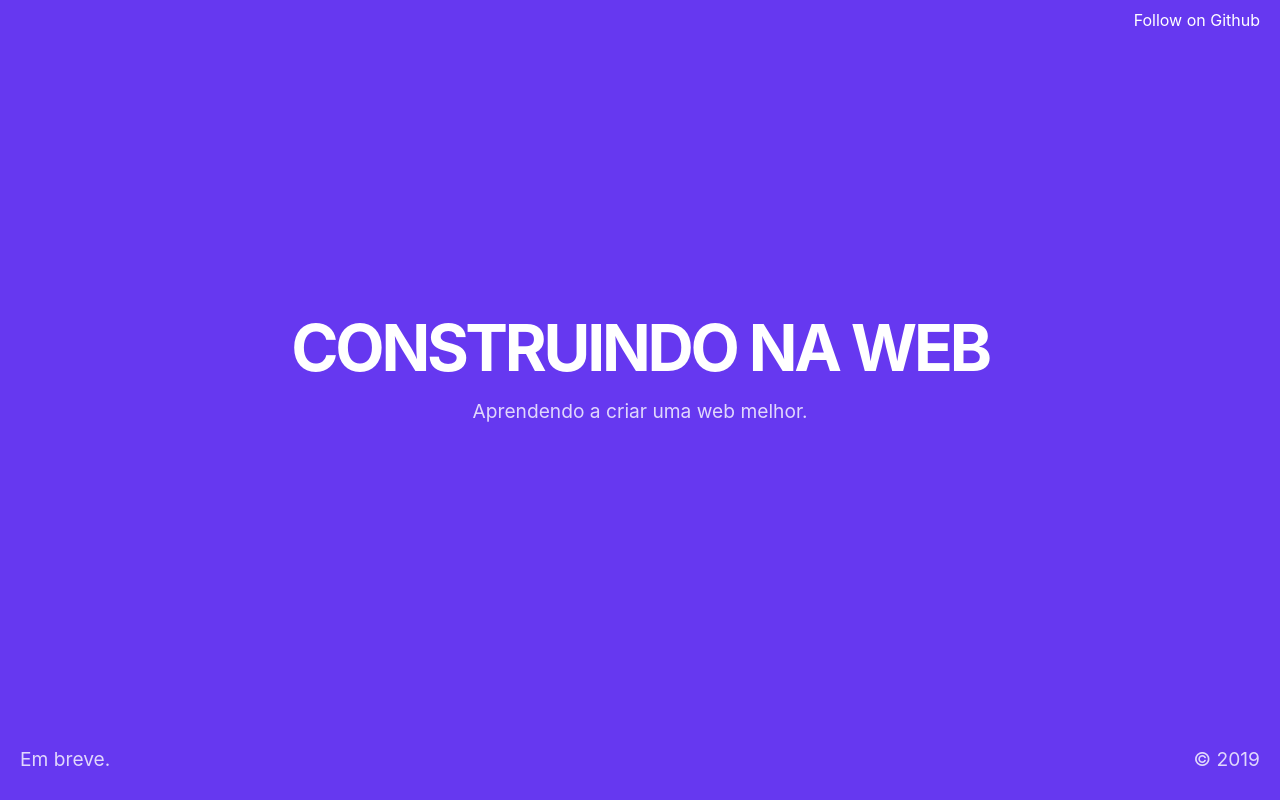
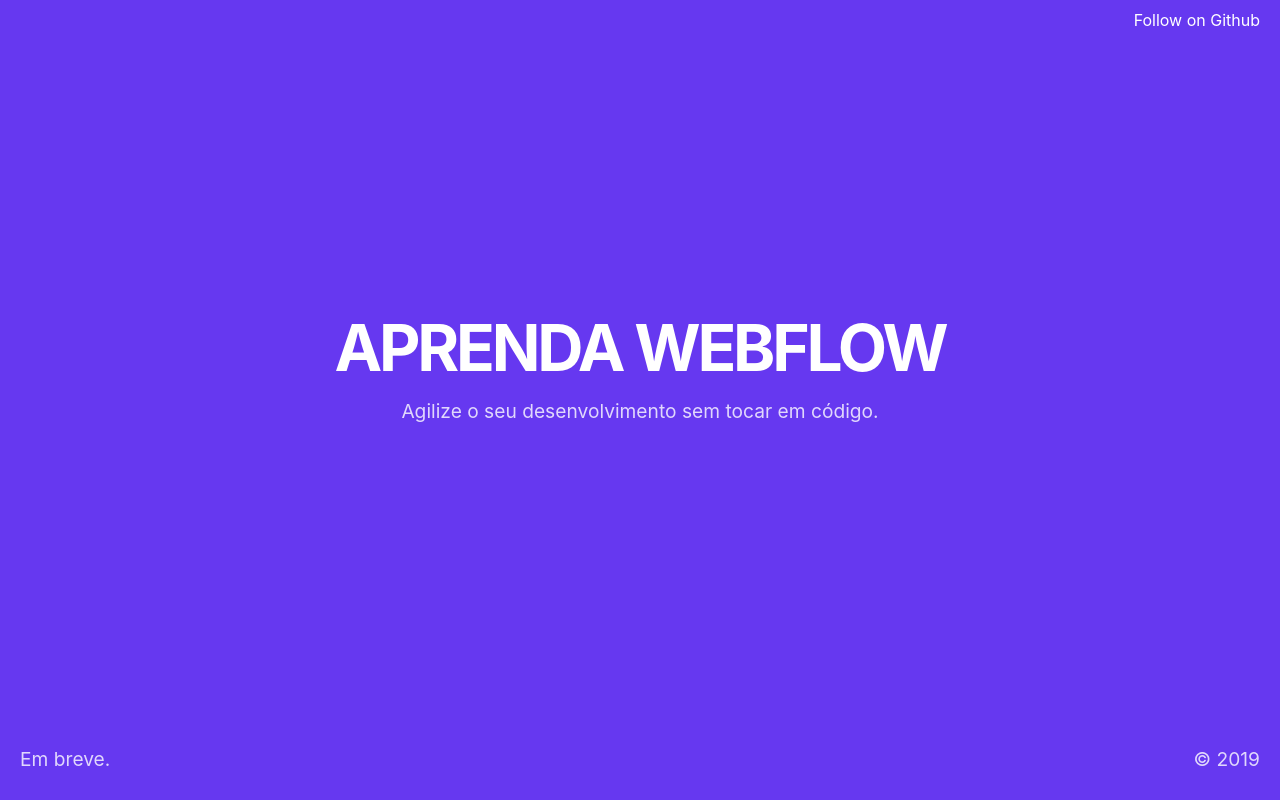
Before and after one commit to construindonaweb/construindonaweb.github.io, a plain HTML site: page index.html in a window 1280 px wide. Drawn offline with Linux system fonts and the light colour scheme; a web font is replaced by a local one.

Commit message:
:rocket: Update Coming Soon Page.

```diff
--- a/index.html
+++ b/index.html
@@ -4,7 +4,7 @@
   <meta charset="UTF-8">
   <meta name="viewport" content="width=device-width, initial-scale=1.0">
   <meta http-equiv="X-UA-Compatible" content="ie=edge">
-  <title>Construindo na Web</title>
+  <title>Aprenda Webflow</title>
 
   <style>
     :root {
@@ -60,12 +60,12 @@
 <body>
 
   <header>
-    <a href="https://github.com/construindonaweb" target="_blank">Follow on Github</a>
+    <a href="https://github.com/aprendawebflow" target="_blank">Follow on Github</a>
   </header>
 
   <main>
-    <h1>Construindo na Web</h1>
-    <p>Aprendendo a criar uma web melhor.</p>
+    <h1>Aprenda Webflow</h1>
+    <p>Agilize o seu desenvolvimento sem tocar em código.</p>
   </main>
 
   <footer>
```
